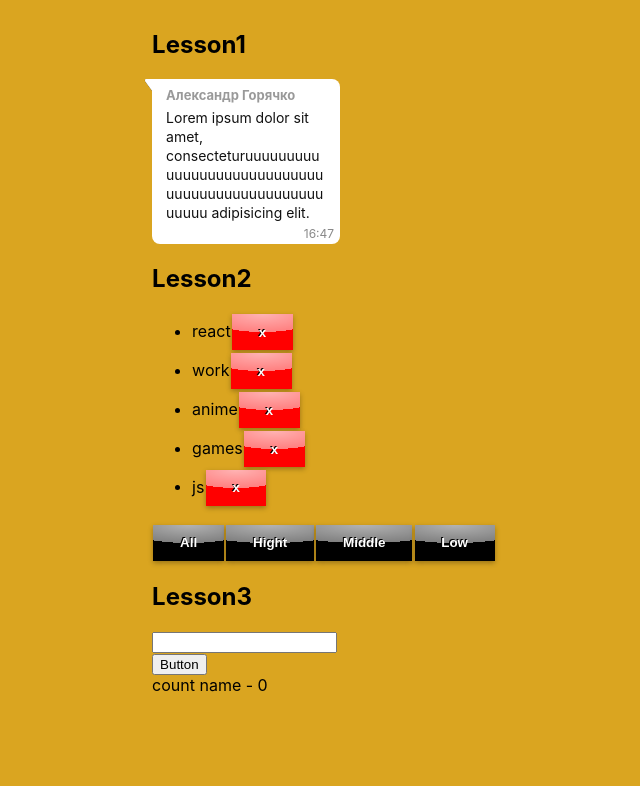
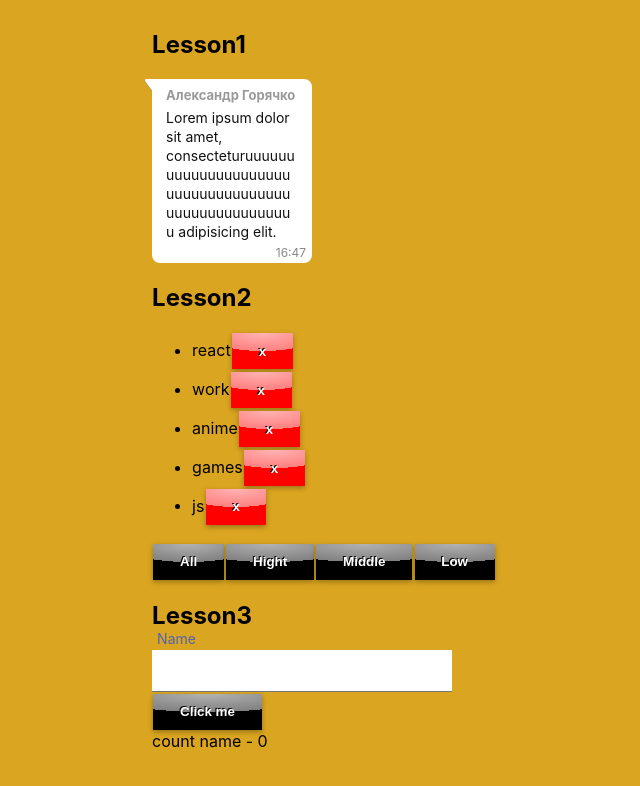
Before and after one commit to grok88/Ignat, a React (Create React App) app: page / in a window 1280 px wide. Shown: the top 786 px of the page, without its empty margins (316-956 px from the left). Built offline with nearby package versions, Linux system fonts and the light colour scheme.

Commit message:
Add custom Input

```diff
--- a/src/common/button/Button.tsx
+++ b/src/common/button/MyButton.tsx
@@ -6,7 +6,7 @@ type ButtonPropsType = {
     onClickHandler: () => void;
     type:'default' | 'red';
 }
-export const Button = (props: ButtonPropsType) => {
+export const MyButton = (props: ButtonPropsType) => {
     const {title, onClickHandler, type} = props;
 
     return (
--- /dev/null
+++ b/src/common/input/MyInput.module.css
@@ -0,0 +1,134 @@
+* {
+    box-sizing: border-box;
+}
+
+/* form starting stylings ------------------------------- */
+.group {
+    display: block;
+    position: relative;
+    /*margin-bottom: 45px;*/
+}
+
+input {
+    font-family: 'Roboto';
+    font-size: 18px;
+    padding: 10px 10px 10px 5px;
+    display: block;
+    width: 300px;
+    border: none;
+    border-bottom: 1px solid #757575;
+}
+
+input:focus {
+    outline: none;
+}
+
+/* LABEL ======================================= */
+label {
+    color: #999;
+    font-size: 18px;
+    font-weight: normal;
+    position: absolute;
+    pointer-events: none;
+    left: 5px;
+    top: 10px;
+    transition: 0.2s ease all;
+    -moz-transition: 0.2s ease all;
+    -webkit-transition: 0.2s ease all;
+}
+
+input.error ~ label {
+    color:red;
+}
+
+ /*active state */
+input:focus ~ label, input:valid ~ label  {
+    top: -20px;
+    font-size: 14px;
+    color: #5264AE;
+}
+input.error:focus ~ label{
+    color:red;
+}
+
+
+/* BOTTOM BARS ================================= */
+.bar {
+    position: relative;
+    display: block;
+    width: 300px;
+}
+
+.bar:before, .bar:after {
+    content: '';
+    height: 2px;
+    width: 0;
+    bottom: 1px;
+    position: absolute;
+    background: #5264AE;
+    transition: 0.2s ease all;
+    -moz-transition: 0.2s ease all;
+    -webkit-transition: 0.2s ease all;
+}
+
+.bar:before {
+    left: 50%;
+}
+
+.bar:after {
+    right: 50%;
+}
+
+/* active state */
+input:focus ~ .bar:before, input:focus ~ .bar:after {
+    width: 50%;
+}
+
+/* HIGHLIGHTER ================================== */
+.highlight {
+    position: absolute;
+    height: 60%;
+    width: 100px;
+    top: 25%;
+    left: 0;
+    pointer-events: none;
+    opacity: 0.5;
+}
+
+/* active state */
+input:focus ~ .highlight {
+    -webkit-animation: inputHighlighter 0.3s ease;
+    -moz-animation: inputHighlighter 0.3s ease;
+    animation: inputHighlighter 0.3s ease;
+}
+
+/* ANIMATIONS ================ */
+@-webkit-keyframes inputHighlighter {
+    from {
+        background: #5264AE;
+    }
+    to {
+        width: 0;
+        background: transparent;
+    }
+}
+
+@-moz-keyframes inputHighlighter {
+    from {
+        background: #5264AE;
+    }
+    to {
+        width: 0;
+        background: transparent;
+    }
+}
+
+@keyframes inputHighlighter {
+    from {
+        background: #5264AE;
+    }
+    to {
+        width: 0;
+        background: transparent;
+    }
+}
--- /dev/null
+++ b/src/common/input/MyInput.tsx
@@ -0,0 +1,27 @@
+import React from 'react'
+import styles from './MyInput.module.css'
+
+type MyInputPropsType = {
+    value: string
+    onChange: (value: string) => void;
+    onKeyPress: (value: number) => void;
+    error?:boolean
+}
+export const MyInput = (props: MyInputPropsType) => {
+    const {value, onChange, onKeyPress, error} = props;
+    console.log(!!value)
+    return (
+        <div className={styles.group}>
+            <input type="text"
+                   value={!!value ? value : undefined}
+                   className={error ? styles.error : ''}
+                   onChange={e => onChange(e.currentTarget.value)}
+                   onKeyPress={e => onKeyPress(e.charCode)}
+            />
+            <span className={styles.highlight}></span>
+            <span className={styles.bar}></span>
+            <label>Name</label>
+
+        </div>
+    );
+}
--- a/src/components/lesson-3/Lesson3.tsx
+++ b/src/components/lesson-3/Lesson3.tsx
@@ -1,5 +1,7 @@
 import React, {useState, ChangeEvent, KeyboardEvent} from 'react';
 import {v1} from 'uuid';
+import {MyButton} from '../../common/button/MyButton';
+import { MyInput } from '../../common/input/MyInput';
 
 const Lesson3 = () => {
     let arr = [];
@@ -7,8 +9,12 @@ const Lesson3 = () => {
     let [value, setValue] = useState<string>('');
 
 
-    const onChangeValue = (e: ChangeEvent<HTMLInputElement>) => {
-        const value = e.currentTarget.value;
+    // const onChangeValue = (e: ChangeEvent<HTMLInputElement>) => {
+    //     const value = e.currentTarget.value;
+    //     setValue(value);
+    // }
+
+    const onChangeValue = (value: string) => {
         setValue(value);
     }
     const sayName = () => {
@@ -23,8 +29,8 @@ const Lesson3 = () => {
         arr.push(newItem);
         setCount(count => count + 1);
     }
-    const onKeyPressHandler = (e: KeyboardEvent<HTMLInputElement>) => {
-        if (e.charCode === 13) {
+    const onKeyPressHandler = (keyNumber: number) => {
+        if (keyNumber === 13) {
             sayName();
         }
     }
@@ -32,10 +38,14 @@ const Lesson3 = () => {
         <div>
             <h2>Lesson3</h2>
             <div>
-                <input type="text" value={value} onChange={onChangeValue} onKeyPress={onKeyPressHandler}/>
+                {/*<input type="text" value={value} onChange={onChangeValue} onKeyPress={onKeyPressHandler}/>*/}
+                <form action="">
+                    <MyInput value={value} onChange={onChangeValue} onKeyPress={onKeyPressHandler} />
+                </form>
             </div>
             <div>
-                <button onClick={sayName}>Button</button>
+                <MyButton type={'default'} title={'Click me'} onClickHandler={sayName}/>
+                {/*<button onClick={sayName}>Button</button>*/}
             </div>
             <div>
                 <span>count name - {count}</span>
--- a/src/components/priority-list/PriorityList.tsx
+++ b/src/components/priority-list/PriorityList.tsx
@@ -1,6 +1,6 @@
 import React from 'react';
 import {priorityListType, filterType} from '../../App';
-import { Button } from '../../common/button/Button';
+import { MyButton } from '../../common/button/MyButton';
 
 type PriorityListPropsType = {
     state: Array<priorityListType>,
@@ -30,7 +30,7 @@ const PriorityList = (props: PriorityListPropsType) => {
                     state.map(list => {
                         return <li key={list.id}>
                             {list.title}
-                            <Button title={'x'} type={'red'}
+                            <MyButton title={'x'} type={'red'}
                                     onClickHandler={() => {
                                 deleteItem(list.id)
                             }}/>
@@ -47,10 +47,10 @@ const PriorityList = (props: PriorityListPropsType) => {
                 {/*<button onClick={onChangeHightFilter}>Hight</button>*/}
                 {/*<button onClick={onChangeMiddleFilter}>Middle</button>*/}
                 {/*<button onClick={onChangeLowFilter}>Low</button>*/}
-                <Button type={'default'} title={'All'} onClickHandler={onChangeAllFilter}/>
-                <Button type={'default'} title={'Hight'} onClickHandler={onChangeHightFilter}/>
-                <Button type={'default'} title={'Middle'} onClickHandler={onChangeMiddleFilter}/>
-                <Button type={'default'} title={'Low'} onClickHandler={onChangeLowFilter}/>
+                <MyButton type={'default'} title={'All'} onClickHandler={onChangeAllFilter}/>
+                <MyButton type={'default'} title={'Hight'} onClickHandler={onChangeHightFilter}/>
+                <MyButton type={'default'} title={'Middle'} onClickHandler={onChangeMiddleFilter}/>
+                <MyButton type={'default'} title={'Low'} onClickHandler={onChangeLowFilter}/>
             </div>
         </div>
     );
```
Also changed, not shown: src/common/input/Input.tsx (deleted, +0 -8 lines).
